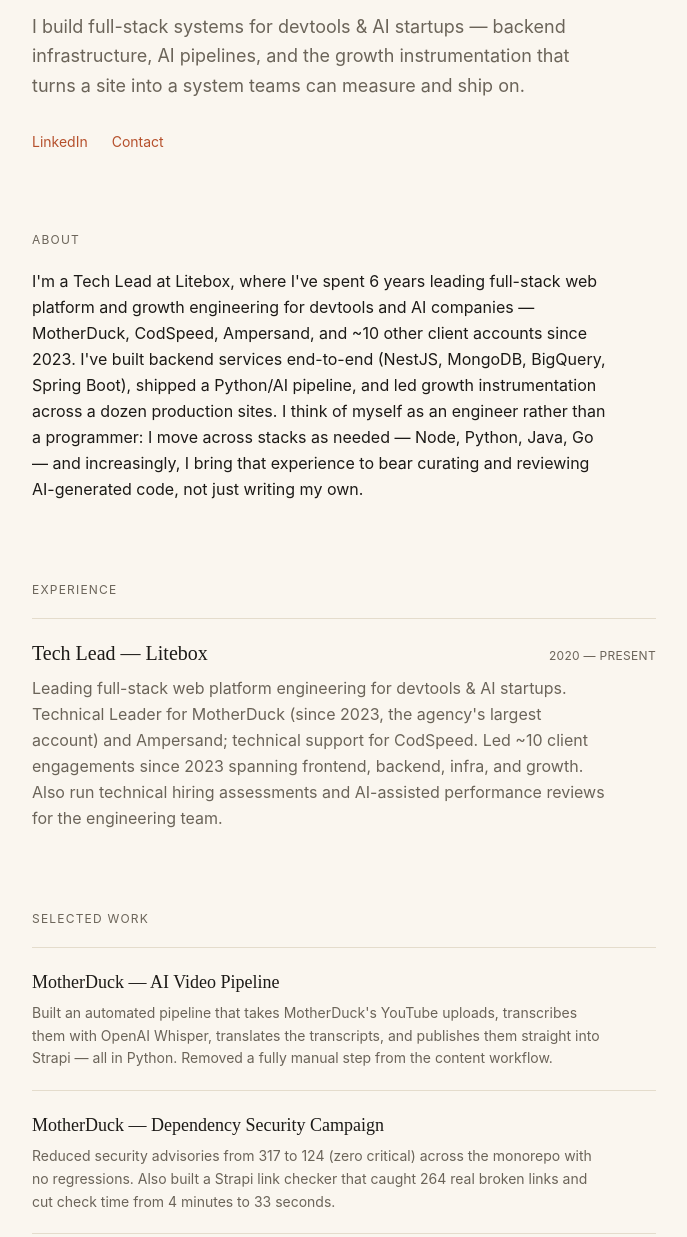
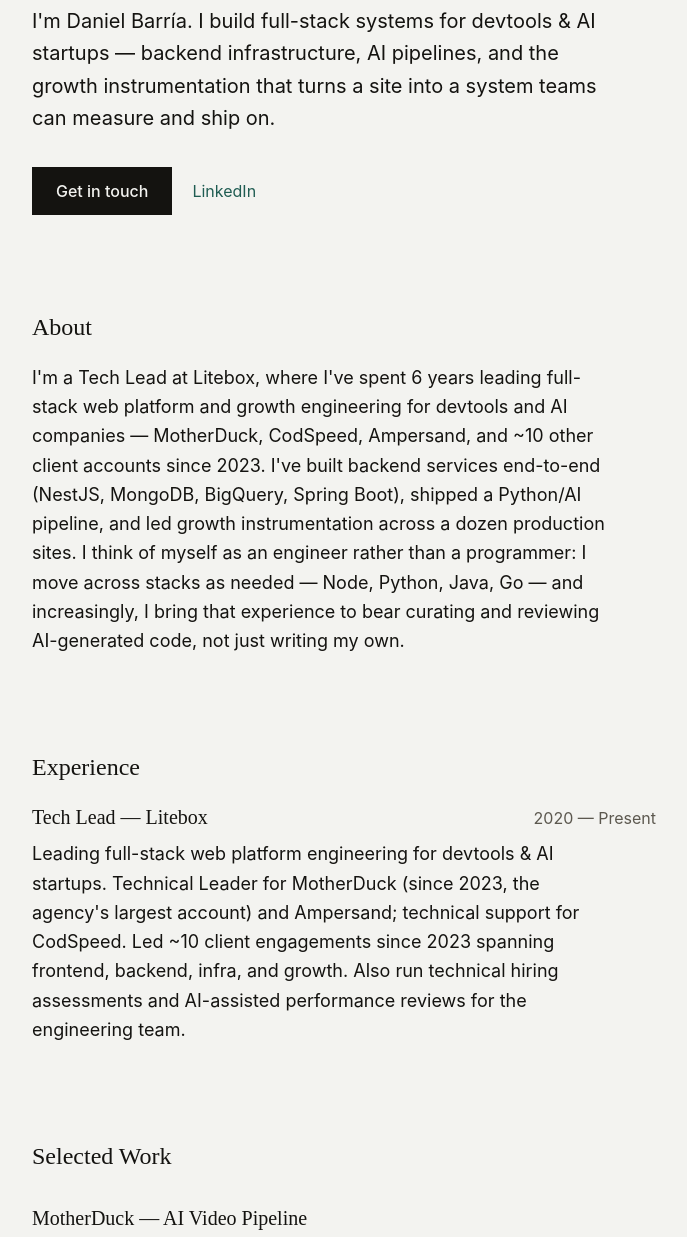
Before and after one commit to danibarria/portfolio, an Astro site: page / in a window 1280 px wide. Shown: the part 276-1513 px from the top of the page, without its empty margins (296-983 px from the left). Built offline with nearby package versions, Linux system fonts and the light colour scheme; Astro itself is replaced by a stand-in of ours.

Commit message:
fix: apply taste-skill fixes (palette, type scale, contrast, CTA, dark contact close); keep no-photos/no-motion per Dani's explicit minimalist preference

```diff
--- a/src/pages/index.astro
+++ b/src/pages/index.astro
@@ -55,79 +55,84 @@
 <Layout>
   <main class="mx-auto max-w-2xl px-6 py-20 sm:py-28">
     <!-- HERO -->
-    <section class="mb-20">
-      <p class="font-sans text-xs uppercase tracking-widest text-muted mb-4">Daniel Barría</p>
-      <h1 class="font-serif text-4xl sm:text-5xl leading-tight mb-6">
-        Tech Lead building toward Growth Engineering
+    <section class="mb-24">
+      <h1 class="font-serif text-4xl sm:text-6xl md:text-7xl leading-[0.95] tracking-tight mb-8">
+        Tech Lead → Growth Engineer
       </h1>
-      <p class="text-lg text-muted leading-relaxed max-w-xl">
-        I build full-stack systems for devtools & AI startups — backend infrastructure, AI pipelines, and the growth instrumentation that turns a site into a system teams can measure and ship on.
+      <p class="text-lg sm:text-xl leading-relaxed max-w-xl mb-8">
+        I'm Daniel Barría. I build full-stack systems for devtools & AI startups — backend infrastructure, AI pipelines, and the growth instrumentation that turns a site into a system teams can measure and ship on.
       </p>
-      <div class="mt-8 flex gap-6 font-sans text-sm">
-        <a href="http://linkedin.com/in/danibarria" target="_blank" rel="noopener" class="text-accent hover:underline">LinkedIn</a>
-        <a href="#contact" class="text-accent hover:underline">Contact</a>
+      <div class="flex flex-wrap items-center gap-5">
+        <a
+          href="mailto:barriareyesjosedaniel@gmail.com?subject=Let%27s%20talk%20%E2%80%94%20via%20your%20portfolio"
+          class="inline-flex items-center justify-center bg-ink text-paper px-6 py-3 text-base font-medium hover:bg-accent transition-colors"
+        >
+          Get in touch
+        </a>
+        <a href="http://linkedin.com/in/danibarria" target="_blank" rel="noopener" class="text-accent text-base hover:underline">LinkedIn</a>
       </div>
     </section>
 
     <!-- ABOUT -->
-    <section class="mb-20">
-      <p class="font-sans text-xs uppercase tracking-widest text-muted mb-5">About</p>
-      <p class="text-base leading-relaxed max-w-xl">
+    <section class="mb-24">
+      <h2 class="font-serif text-2xl mb-5">About</h2>
+      <p class="text-lg leading-relaxed max-w-xl">
         I'm a Tech Lead at Litebox, where I've spent 6 years leading full-stack web platform and growth engineering for devtools and AI companies — MotherDuck, CodSpeed, Ampersand, and ~10 other client accounts since 2023. I've built backend services end-to-end (NestJS, MongoDB, BigQuery, Spring Boot), shipped a Python/AI pipeline, and led growth instrumentation across a dozen production sites. I think of myself as an engineer rather than a programmer: I move across stacks as needed — Node, Python, Java, Go — and increasingly, I bring that experience to bear curating and reviewing AI-generated code, not just writing my own.
       </p>
     </section>
 
     <!-- EXPERIENCE -->
-    <section class="mb-20">
-      <p class="font-sans text-xs uppercase tracking-widest text-muted mb-5">Experience</p>
-      <div class="border-t border-line pt-5">
-        <div class="flex flex-col sm:flex-row sm:justify-between sm:items-baseline gap-1 mb-2">
-          <h3 class="font-serif text-xl">Tech Lead — Litebox</h3>
-          <span class="font-sans text-xs uppercase tracking-wide text-muted">2020 — Present</span>
-        </div>
-        <p class="text-muted leading-relaxed max-w-xl">
-          Leading full-stack web platform engineering for devtools & AI startups. Technical Leader for MotherDuck (since 2023, the agency's largest account) and Ampersand; technical support for CodSpeed. Led ~10 client engagements since 2023 spanning frontend, backend, infra, and growth. Also run technical hiring assessments and AI-assisted performance reviews for the engineering team.
-        </p>
+    <section class="mb-24">
+      <h2 class="font-serif text-2xl mb-5">Experience</h2>
+      <div class="flex flex-col sm:flex-row sm:justify-between sm:items-baseline gap-1 mb-2">
+        <h3 class="font-serif text-xl">Tech Lead — Litebox</h3>
+        <span class="text-base text-muted">2020 — Present</span>
       </div>
+      <p class="text-lg text-ink leading-relaxed max-w-xl">
+        Leading full-stack web platform engineering for devtools & AI startups. Technical Leader for MotherDuck (since 2023, the agency's largest account) and Ampersand; technical support for CodSpeed. Led ~10 client engagements since 2023 spanning frontend, backend, infra, and growth. Also run technical hiring assessments and AI-assisted performance reviews for the engineering team.
+      </p>
     </section>
 
     <!-- SELECTED WORK -->
-    <section class="mb-20">
-      <p class="font-sans text-xs uppercase tracking-widest text-muted mb-5">Selected Work</p>
-      <div class="flex flex-col divide-y divide-line border-t border-line">
+    <section class="mb-24">
+      <h2 class="font-serif text-2xl mb-8">Selected Work</h2>
+      <div class="flex flex-col gap-10">
         {selectedWork.map((item) => (
-          <div class="py-5">
-            <h3 class="font-serif text-lg mb-1.5">{item.title}</h3>
-            <p class="text-muted leading-relaxed max-w-xl text-sm">{item.body}</p>
+          <div>
+            <h3 class="font-serif text-xl mb-2">{item.title}</h3>
+            <p class="text-ink leading-relaxed max-w-xl text-base">{item.body}</p>
           </div>
         ))}
       </div>
     </section>
 
     <!-- PERSONAL BUILDS -->
-    <section class="mb-20">
-      <p class="font-sans text-xs uppercase tracking-widest text-muted mb-5">Personal Builds</p>
-      <div class="flex flex-col divide-y divide-line border-t border-line">
+    <section class="mb-24">
+      <h2 class="font-serif text-2xl mb-8">Personal Builds</h2>
+      <div class="flex flex-col gap-10">
         {personalBuilds.map((item) => (
-          <div class="py-5">
-            <h3 class="font-serif text-lg mb-1.5">{item.title}</h3>
-            <p class="text-muted leading-relaxed max-w-xl text-sm">{item.body}</p>
+          <div>
+            <h3 class="font-serif text-xl mb-2">{item.title}</h3>
+            <p class="text-ink leading-relaxed max-w-xl text-base">{item.body}</p>
           </div>
         ))}
       </div>
     </section>
 
-    <!-- CONTACT -->
-    <section id="contact" class="pt-4 border-t border-line">
-      <p class="font-sans text-xs uppercase tracking-widest text-muted mb-5">Contact</p>
-      <p class="text-base leading-relaxed max-w-xl mb-6">
+  </main>
+
+  <!-- CONTACT (dark colour-field close) -->
+  <section id="contact" class="bg-ink text-paper">
+    <div class="mx-auto max-w-2xl px-6 py-24">
+      <h2 class="font-serif text-4xl sm:text-5xl leading-tight mb-6">Let's talk.</h2>
+      <p class="text-lg leading-relaxed max-w-xl mb-8 text-paper/80">
         Open to growth engineering and full-stack platform leadership roles at devtools & AI startups.
       </p>
-      <div class="flex flex-wrap gap-6 font-sans text-sm">
-        <a href="mailto:barriareyesjosedaniel@gmail.com?subject=Let%27s%20talk%20%E2%80%94%20via%20your%20portfolio" class="text-accent hover:underline">Email</a>
-        <a href="http://linkedin.com/in/danibarria" target="_blank" rel="noopener" class="text-accent hover:underline">LinkedIn</a>
-        <a href="https://danibarria.com.ar" class="text-accent hover:underline">danibarria.com.ar</a>
+      <div class="flex flex-wrap gap-6 text-base">
+        <a href="mailto:barriareyesjosedaniel@gmail.com?subject=Let%27s%20talk%20%E2%80%94%20via%20your%20portfolio" class="underline decoration-paper/30 hover:decoration-paper underline-offset-4">Email</a>
+        <a href="http://linkedin.com/in/danibarria" target="_blank" rel="noopener" class="underline decoration-paper/30 hover:decoration-paper underline-offset-4">LinkedIn</a>
+        <a href="https://danibarria.com.ar" class="underline decoration-paper/30 hover:decoration-paper underline-offset-4">danibarria.com.ar</a>
       </div>
-    </section>
-  </main>
+    </div>
+  </section>
 </Layout>
--- a/src/styles/global.css
+++ b/src/styles/global.css
@@ -4,11 +4,11 @@
   --font-serif: "Newsreader", serif;
   --font-sans: "Inter", sans-serif;
 
-  --color-paper: #FAF6EF;
-  --color-ink: #1C1A17;
-  --color-muted: #6B6459;
-  --color-line: #E4DCCC;
-  --color-accent: #B5502C;
+  --color-paper: #F3F3F0;
+  --color-ink: #141310;
+  --color-muted: #5C584F;
+  --color-line: #E3E1D9;
+  --color-accent: #1F5C52;
 }
 
 html {
```
Also changed, not shown: .taste-skill/inspect/desktop-fold.jpg (added), .taste-skill/inspect/desktop-page-01.jpg (added), .taste-skill/inspect/desktop-page-02.jpg (added), .taste-skill/inspect/mobile-fold.jpg (added), .taste-skill/inspect/mobile-page-01.jpg (added), .taste-skill/inspect/report.json (added), .taste-skill/inspect/tablet-fold.jpg (added), .taste-skill/inspect/tablet-page-01.jpg (added).
